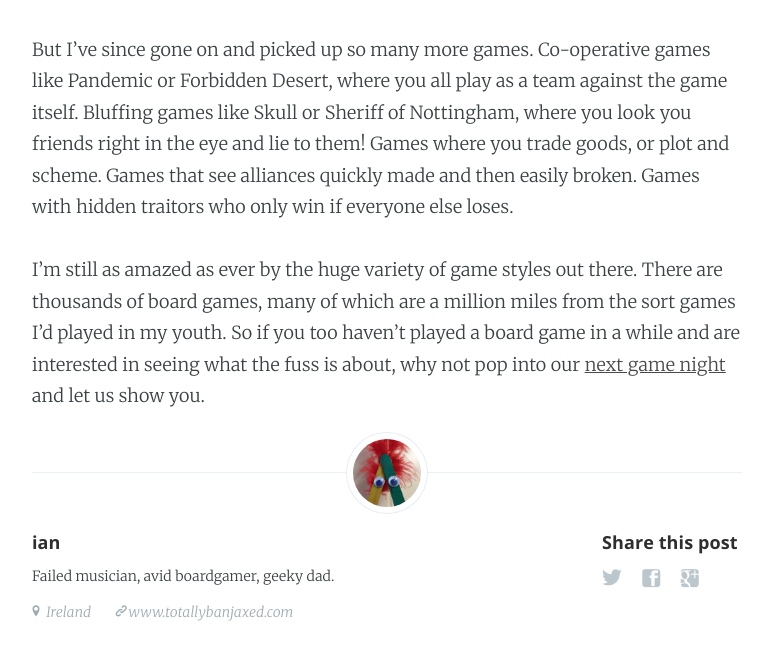
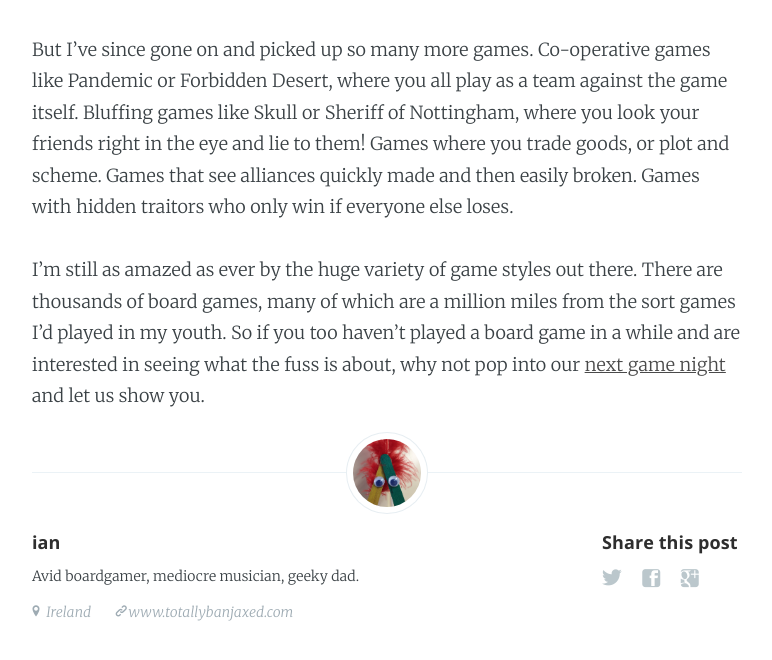
Before and after one commit to owenmcg/owenmcg.github.io, a Jekyll site: the page built from _posts/2017-09-04-getting-hooked-on-games.md, in a window 1280 px wide and 900 px high, scrolled down 1090 px. Shown: the part 222-882 px from the top of the window, without its empty margins (253-1025 px from the left). Built offline with Jekyll 4.4.1, drawn with Linux system fonts in a browser that asks for light colours; nearby versions of some CDN libraries.

Commit message:
fixed post typo

```diff
--- a/_data/authors.yml
+++ b/_data/authors.yml
@@ -9,7 +9,7 @@
 ian:
   nickname: 'ian'
   name: "Ian Devlin"
-  bio: 'Failed musician, avid boardgamer, geeky dad.'
+  bio: 'Avid boardgamer, mediocre musician, geeky dad.'
   location: 'Ireland'
   image: 'assets/images/ian-mug.jpg'
   url: 'http://www.totallybanjaxed.com'
--- a/_posts/2017-09-04-getting-hooked-on-games.md
+++ b/_posts/2017-09-04-getting-hooked-on-games.md
@@ -10,12 +10,13 @@
 logo: 'assets/images/ghost.png'
 ---
 
+
 About 6 years ago I was getting fed up with computers, consoles and mobiles and wanted to find a board game that would gather some friends or family around a table for a bit of a laugh.  I didn't have much knowledge of modern designer board games, granted, but I had confidence that the world must surely have moved on beyond Monopoly and Cluedo (Clue, for our American friends).
 
 I jumped into the Googlemobile and started bashing away and eventually stumbled upon the guys at [Shut up & Sit down](https://www.shutupandsitdown.com).  I mean sure, nowadays they've got a slick website, with great reviews and a very friendly community forum.  But back when I clicked on video 1 of season 1, from Paul Dean and Quintin Smith, it had just been released.  The quality was a little ropey, but it was still a thing of beauty, it had a charm and style that made an immediate impression on me. But most importantly it contained their review of a game called [Citadels](https://youtu.be/okviYD6hbc8) and that blew my friggin mind!
 
 All of a sudden here were two guys talking about a type of game I didn't even know existed! I quickly bought it and became totally absorbed by it, the decisions it forced you to make, the way it made you interested in what everyone else was doing on their turn.  It was a cracking little game and it remains a real favourite of mine to this day.
 
-But I've since gone on and picked up so many more games.  Co-operative games like Pandemic or Forbidden Desert, where you all play as a team against the game itself.  Bluffing games like Skull or Sheriff of Nottingham, where you look you friends right in the eye and lie to them!  Games where you trade goods, or plot and scheme.  Games that see alliances quickly made and then easily broken. Games with hidden traitors who only win if everyone else loses.
+But I've since gone on and picked up so many more games.  Co-operative games like Pandemic or Forbidden Desert, where you all play as a team against the game itself.  Bluffing games like Skull or Sheriff of Nottingham, where you look your friends right in the eye and lie to them!  Games where you trade goods, or plot and scheme.  Games that see alliances quickly made and then easily broken. Games with hidden traitors who only win if everyone else loses.
 
 I'm still as amazed as ever by the huge variety of game styles out there.  There are thousands of board games, many of which are a million miles from the sort games I'd played in my youth.  So if you too haven't played a board game in a while and are interested in seeing what the fuss is about, why not pop into our [next game night](http://meetu.ps/3cWShQ) and let us show you.
```
